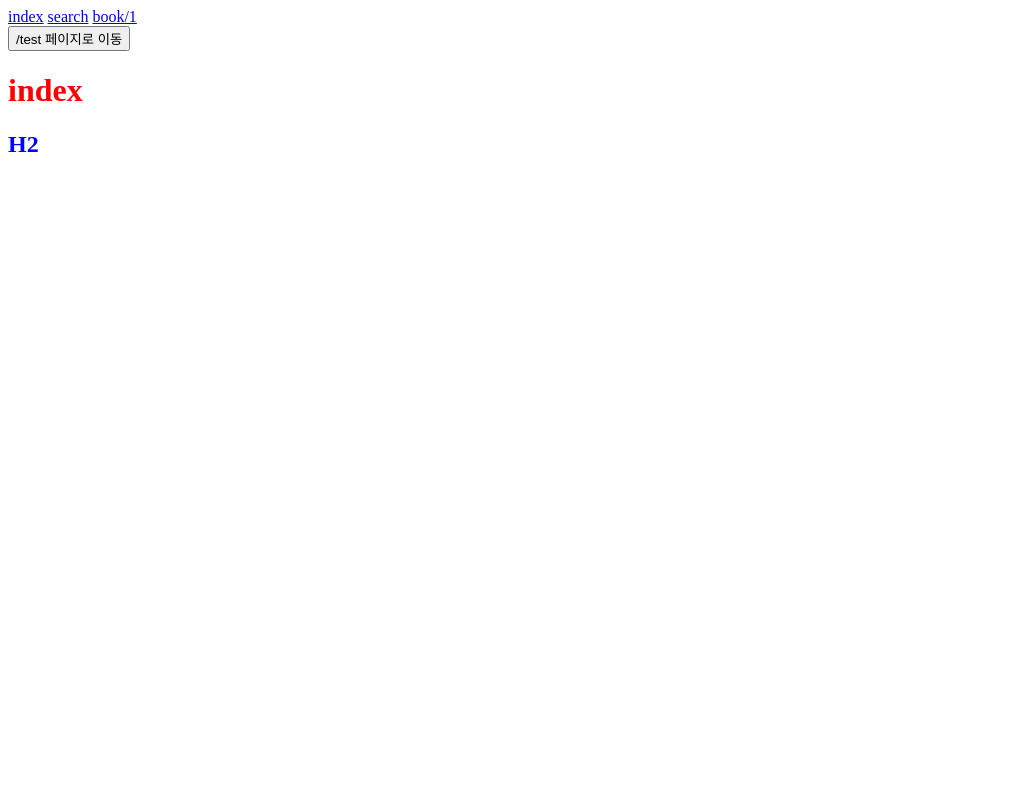
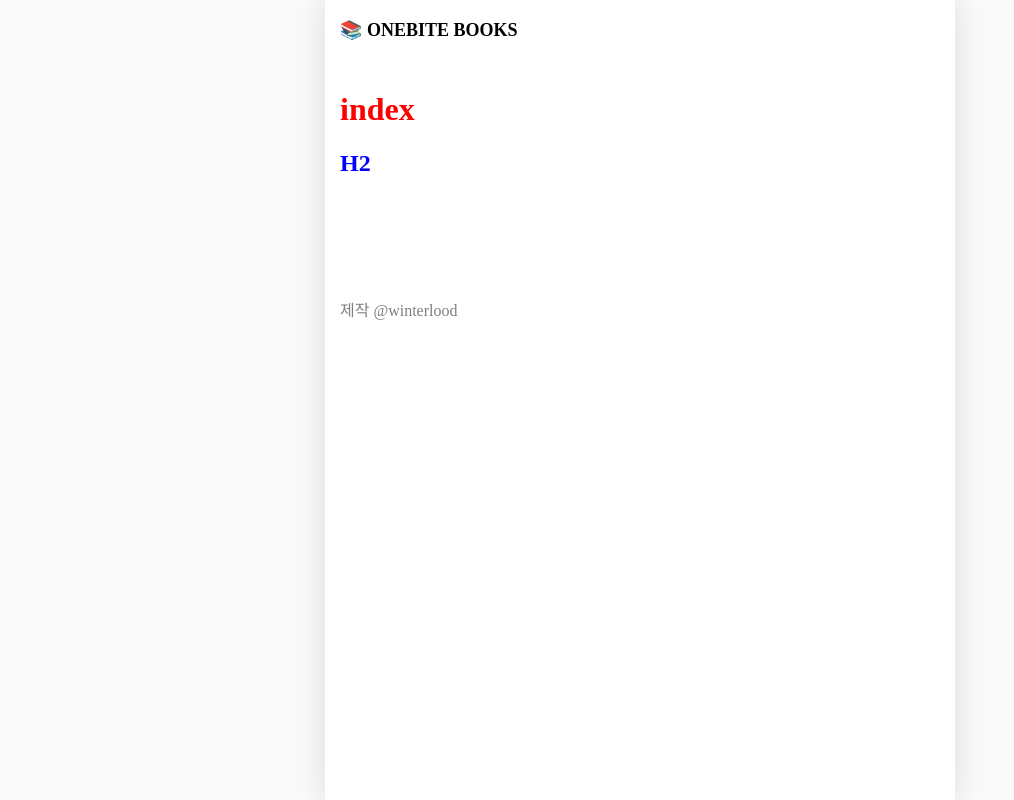
Before and after one commit to Yun-Jinwoo/study_next, a Next.js app in the folder section02/: page / in a window 1280 px wide. Shown: the whole page, without its empty margins (0-1014 px from the left). Built offline with nearby package versions, Linux system fonts and the light colour scheme.

Commit message:
🎨 style: 글로벌 레이아웃 설정

```diff
--- /dev/null
+++ b/section02/src/components/global-layout.module.css
@@ -0,0 +1,31 @@
+.container {
+  background-color: white;
+  max-width: 600px;
+  min-height: 100vh;
+  margin: 0 auto;
+
+  box-shadow: rgba(100, 100, 100, 0.2) 0 0 29px 0;
+  padding: 0 15px;
+}
+
+.header {
+  height: 60px;
+
+  font-weight: bold;
+  font-size: 18px;
+  line-height: 60px;
+}
+
+.header > a {
+  color: black;
+  text-decoration: none;
+}
+
+.main {
+  padding-top: 10px;
+}
+
+.footer {
+  padding: 100px 0;
+  color: gray;
+}
--- /dev/null
+++ b/section02/src/components/global-layout.tsx
@@ -0,0 +1,15 @@
+import { ReactNode } from "react";
+import Link from "next/link";
+import style from "./global-layout.module.css";
+
+export default function GlobalLayout({ children }: { children: ReactNode }) {
+  return (
+    <div className={style.container}>
+      <header className={style.header}>
+        <Link href={"/"}>📚 ONEBITE BOOKS</Link>
+      </header>
+      <main className={style.main}>{children}</main>
+      <footer className={style.footer}>제작 @winterlood</footer>
+    </div>
+  );
+}
--- a/section02/src/pages/_app.tsx
+++ b/section02/src/pages/_app.tsx
@@ -1,33 +1,11 @@
+import GlobalLayout from "@/components/global-layout";
 import "@/styles/globals.css";
 import type { AppProps } from "next/app";
-import Link from "next/link";
-import { useRouter } from "next/router";
-import { useEffect } from "react";
 
 export default function App({ Component, pageProps }: AppProps) {
-  const router = useRouter();
-
-  const onClickButton = () => {
-    router.push("/test");
-  };
-
-  useEffect(() => {
-    router.prefetch("/test");
-  }, []);
-
   return (
-    <>
-      <header>
-        <Link href={"/"}>index</Link>
-        &nbsp;
-        <Link href={"/search"}>search</Link>
-        &nbsp;
-        <Link href={"/book/1"}>book/1</Link>
-        <div>
-          <button onClick={onClickButton}>/test 페이지로 이동</button>
-        </div>
-      </header>
+    <GlobalLayout>
       <Component {...pageProps} />
-    </>
+    </GlobalLayout>
   );
 }
--- a/section02/src/styles/globals.css
+++ b/section02/src/styles/globals.css
@@ -0,0 +1,6 @@
+html,
+body {
+  margin: 0px;
+  padding: 0px;
+  background-color: rgb(250, 250, 250);
+}
```
